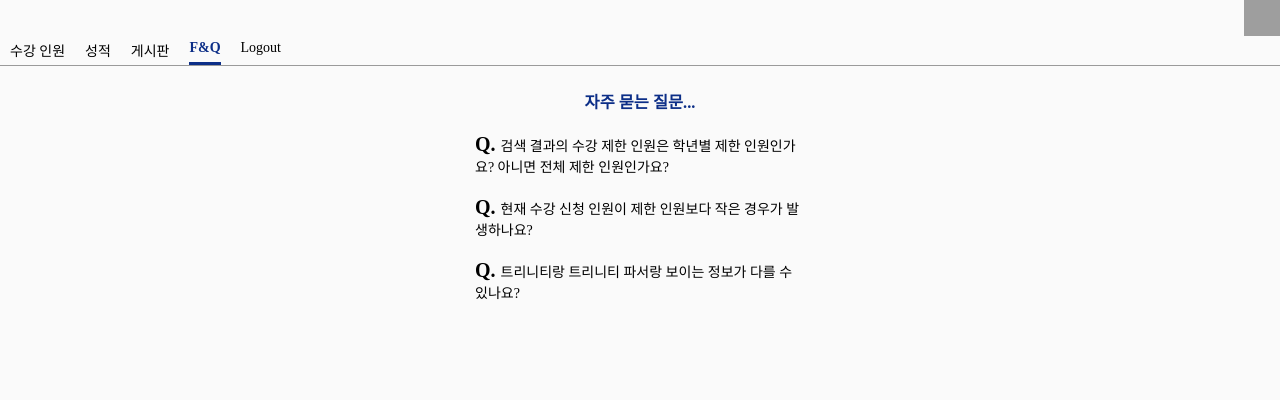
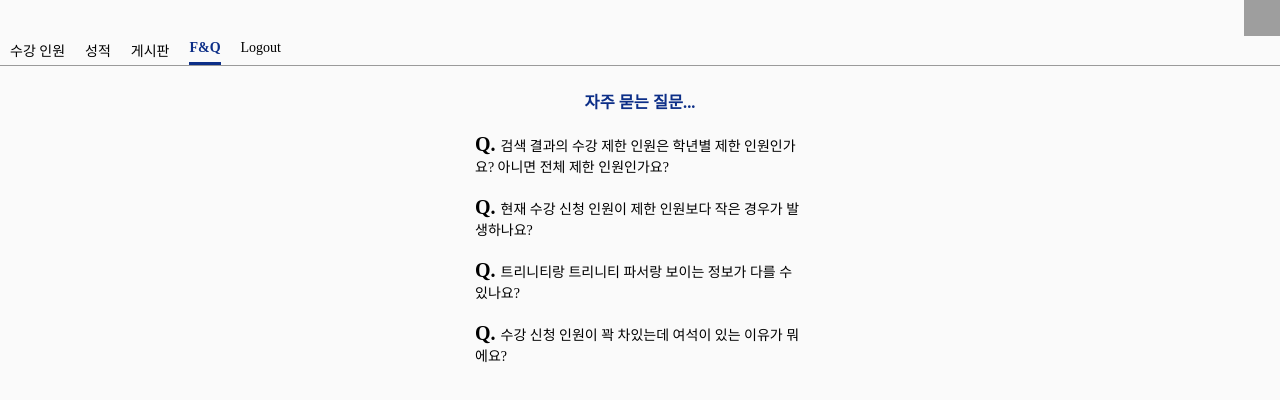
Before and after one commit to 1876070677/TrinityParser2024, a React (Vite) app in the folder frontend-renew/: page /fe/fnq in a window 1280 px wide. Shown: the top 400 px of the page. Built offline with nearby package versions, Linux system fonts and the light colour scheme; no server answers; grey boxes are pictures that could not be loaded; a web font is replaced by a local one.

Commit message:
(*) 폰트 통일 및 FaQ 추가
- 폰트 통일되지 않는 문제 수정.
- 추가적인 FaQ 작성.

```diff
--- a/frontend-renew/src/Const.ts
+++ b/frontend-renew/src/Const.ts
@@ -11,5 +11,12 @@ export const faqs = [
     {
         question: "트리니티랑 트리니티 파서랑 보이는 정보가 다를 수 있나요?",
         answer: "트리니티 파서는 트리니티의 정보를 가지고 오기 때문에 기본적으로는 동일한 상태를 유지합니다. 개발자는 지금까지 다른 경우를 확인하지 못했습니다."
+    },
+    {
+        question: "수강 신청 인원이 꽉 차있는데 여석이 있는 이유가 뭐에요?",
+        answer: "여석은 특정 시점에만 풀립니다. 수강 신청 인원이 꽉 차있는 상황에서 누군가 수강 취소를 하게 되면, 수강 신청 인원에서 -1이 되는 것이 아니라 \
+        여석이 +1이 되는 식입니다. 그렇기 때문에 수강 신청 인원이 다 찬 상태에서 여석이 존재할 수 있습니다. 또, 오후에 발생된 여석의 경우 \
+        학교 시스템 상에서 오후 5시가 되면 여석이 0이 되고 여석만큼 수강 신청 인원이 줄어드는 것으로 알고 있습니다. 그래서 오후 늦게 조회를 해 여석이 0인 상태라면,\
+        여석보다는 제한 인원과 수강 신청 인원을 통해 내가 신청할 수 있는지 없는지를 판단하면 됩니다."
     }
 ];
--- a/frontend-renew/src/pages/GradePage.tsx
+++ b/frontend-renew/src/pages/GradePage.tsx
@@ -3,6 +3,7 @@ import { useState, useEffect } from 'react';
 import "../styles/Grade.css";
 import { useMovePage } from '../hooks/navigator';
 import { Loader } from '../components/Loader';
+import { SyncLoader } from 'react-spinners';
 
 interface Grade {
     details: string[];
@@ -74,7 +75,7 @@ const GradePage: React.FC = () => {
                     ? (<div className='error-wrapper'>{errorMsg}</div>)
                     : (
                         isLoading
-                        ? <Loader />
+                        ? <div style={{textAlign: "center"}}><SyncLoader size={6} color="#0C2E87" /></div>
                         : (
                             <>
                                 <thead>
--- a/frontend-renew/src/styles/Board.css
+++ b/frontend-renew/src/styles/Board.css
@@ -17,7 +17,7 @@ textarea {
   margin: 0 10px 0 10px;
   border: 1px solid #ccc;
   border-radius: 8px;
-  font-size: 8px;
+  font-size: 12px;
   font-family: inherit;
   resize: vertical;
   outline: none;
@@ -51,6 +51,7 @@ textarea {
   background-color: #0C2E87;
   border: none;
   border-radius: 8px;
+  font-family: Geologica;
   font-size: 12px;
   cursor: pointer;
 }
```
